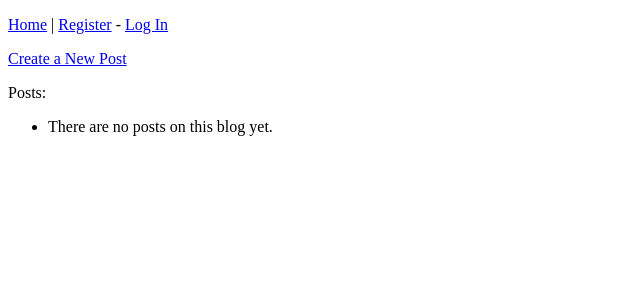
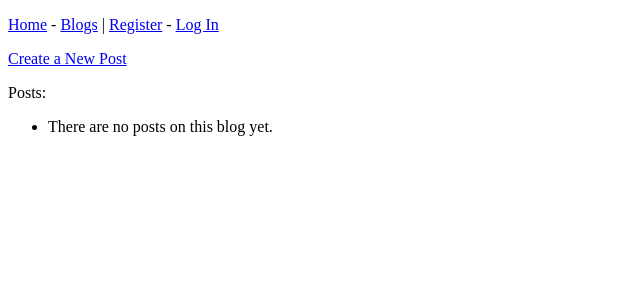
Before and after one commit to HB-the-Pencil/Python-Chapter-19-Blog, a Django app: template blogs/templates/blogs/blog.html in a window 1280 px wide. Shown: the top 300 px of the page, without its empty margins (0-640 px from the left). Run offline with Django 5.2, Linux system fonts and the light colour scheme; the template is opened without the code that fills it, so the values that code supplies are empty.

Commit message:
Add blogs page link

```diff
--- a/blogs/templates/blogs/base.html
+++ b/blogs/templates/blogs/base.html
@@ -7,7 +7,8 @@
 <body>
     <div class="heading">
         <p>
-          <a href="{% url 'blogs:index' %}">Home</a> |
+          <a href="{% url 'blogs:index' %}">Home</a> -
+          <a href="{% url 'blogs:blogs' %}">Blogs</a> |
           {% if user.is_authenticated %}
           Hello, {{ user.username }}!
           {% else %}
```
